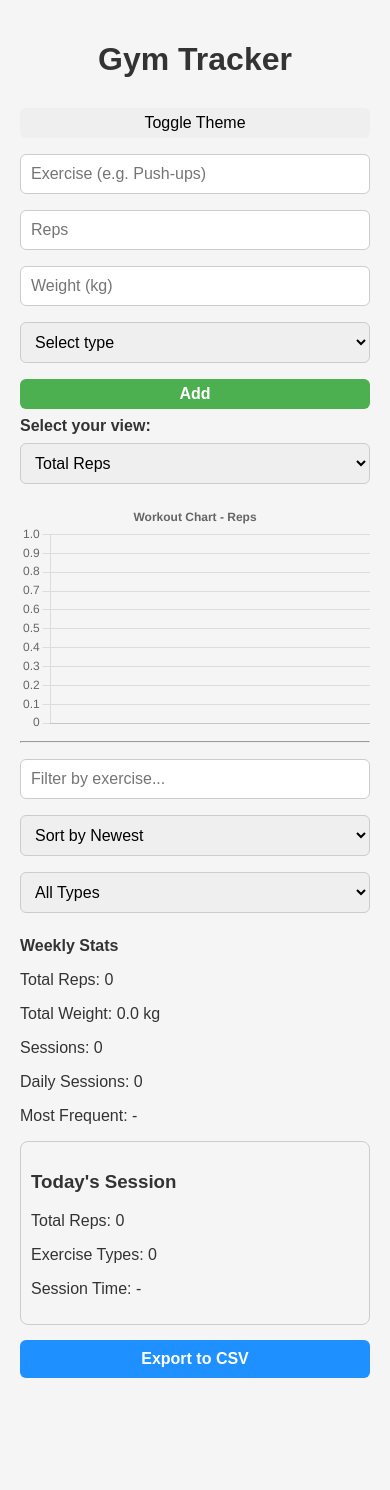
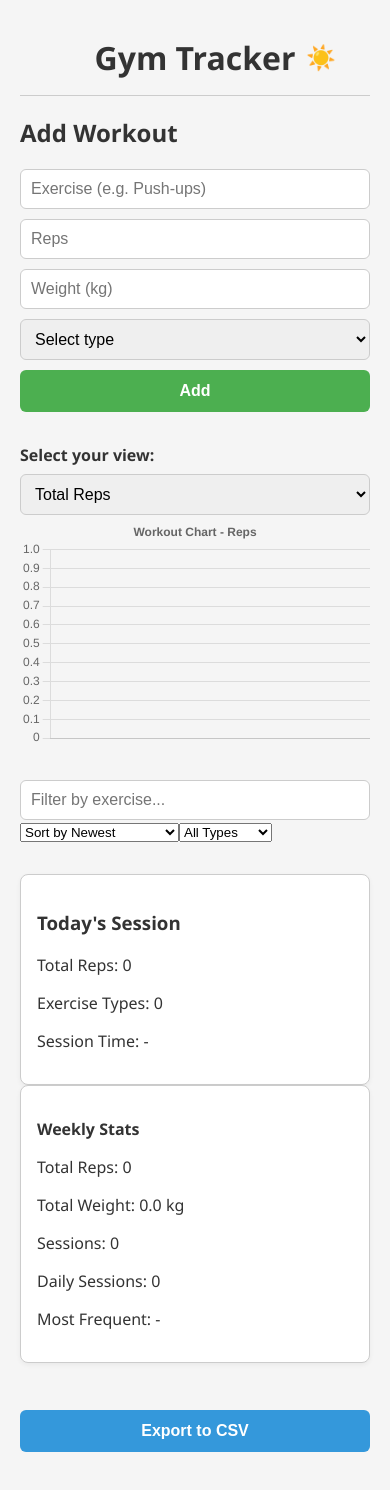
Before and after one commit to MiguelAgurto/gym-tracker, a plain HTML site: page index.html in a window 390 px wide. Before the commit the page ends 1429 px from the top, so only its background shows below. Drawn offline with nearby package versions, Linux system fonts and the light colour scheme.

Commit message:
New version - added Light/Dark mode

```diff
--- a/index.html
+++ b/index.html
@@ -9,10 +9,14 @@
   </head>
   <body>
     <div class="container">
+      <header>
         <h1>Gym Tracker</h1>
+        <button id="themeToggle">Toggle Theme</button>
+      </header>
 
-      <button id="themeToggle">Toggle Theme</button>
-
+      <main>
+        <section id="workout-input-section" aria-label="Add new workout">
+          <h2>Add Workout</h2>
           <form id="workout-form">
             <input
               type="text"
@@ -30,14 +34,16 @@
             </select>
             <button type="submit">Add</button>
           </form>
+        </section>
 
-      <label for="chartViewSelect" style="margin-top: 1em; font-weight: bold"
+        <section id="chart-section" aria-label="Workout charts and controls">
+          <label for="chartViewSelect" class="section-label"
             >Select your view:</label
           >
           <select
             id="chartViewSelect"
             title="Select chart view: reps, weight, or exercise type"
-        style="width: 100%; padding: 10px; margin-bottom: 1em"
+            class="chart-view-select"
           >
             <option value="reps">Total Reps</option>
             <option value="weight">Total Weight</option>
@@ -45,32 +51,34 @@
             <option value="cardio">Cardio Exercises</option>
             <option value="stretch">Stretch Exercises</option>
           </select>
+          <canvas id="workoutChart" height="200"></canvas>
+        </section>
 
-      <canvas id="workoutChart" height="200"></canvas>
+        <section id="filters-section" aria-label="Filter and sort workouts">
+          <input
+            type="text"
+            id="filterInput"
+            placeholder="Filter by exercise..."
+          />
+        </section>
 
-      <hr />
-
-      <input type="text" id="filterInput" placeholder="Filter by exercise..." />
-
-      <div id="statsBox"></div>
-
-      <!-- New Today's Session Stats -->
-      <div
-        id="todaySessionStats"
-        style="
-          margin-top: 1em;
-          padding: 10px;
-          border: 1px solid #ccc;
-          border-radius: 8px;
-        "
-      >
+        <section id="stats-section" aria-label="Workout statistics">
+          <div id="todaySessionStats" class="stats-card">
             <h3>Today's Session</h3>
             <p id="todayReps">Total Reps: 0</p>
             <p id="todayTypes">Exercise Types: 0</p>
             <p id="sessionTime">Session Time: -</p>
           </div>
 
+          <div id="statsBox" class="stats-card">
+            <!-- Weekly stats get dynamically inserted here -->
+          </div>
+        </section>
+
+        <section id="workout-list-section" aria-label="List of workouts">
           <ul id="workout-list"></ul>
+        </section>
+      </main>
     </div>
 
     <script src="https://cdn.jsdelivr.net/npm/chart.js"></script>
--- a/script.js
+++ b/script.js
@@ -10,7 +10,6 @@ document.addEventListener('DOMContentLoaded', () => {
   const themeToggle = document.getElementById('themeToggle');
   const filterInput = document.getElementById('filterInput');
   const statsBox = document.getElementById('statsBox');
-  const todaySessionStats = document.getElementById('todaySessionStats');
   const chartViewSelect = document.getElementById('chartViewSelect');
 
   const sortSelect = document.createElement('select');
@@ -35,15 +34,26 @@ document.addEventListener('DOMContentLoaded', () => {
 
   let savedWorkouts = JSON.parse(localStorage.getItem('workouts')) || [];
 
-  // === Theme Toggle Logic ===
+  // === Theme Toggle Logic with Sun/Moon icons ===
+  function updateThemeIcon() {
+    if (document.body.classList.contains('dark-mode')) {
+      themeToggle.textContent = '🌙'; // moon icon for dark mode
+    } else {
+      themeToggle.textContent = '☀️'; // sun icon for light mode
+    }
+  }
+
   themeToggle.addEventListener('click', () => {
     document.body.classList.toggle('dark-mode');
     localStorage.setItem('theme', document.body.classList.contains('dark-mode') ? 'dark' : 'light');
+    updateThemeIcon();
   });
 
+  // Initialize theme on page load
   if (localStorage.getItem('theme') === 'dark') {
     document.body.classList.add('dark-mode');
   }
+  updateThemeIcon();
 
   // === Export Button Setup ===
   const exportBtn = document.createElement('button');
@@ -140,7 +150,6 @@ document.addEventListener('DOMContentLoaded', () => {
     const totalWeight = recent.reduce((sum, w) => sum + (parseFloat(w.weight) || 0), 0);
     const sessionCount = recent.length;
 
-    // Calculate unique session days in recent data (daily sessions)
     const sessionDays = new Set();
     recent.forEach(w => {
       sessionDays.add(new Date(w.createdAt).toLocaleDateString());
@@ -167,19 +176,14 @@ document.addEventListener('DOMContentLoaded', () => {
   function updateTodaySessionStats(data) {
     const today = new Date().toLocaleDateString();
 
-    // Filter workouts for today only
     const todayWorkouts = data.filter(w => {
       return new Date(w.createdAt).toLocaleDateString() === today;
     });
 
-    // Calculate total reps today
     const totalReps = todayWorkouts.reduce((sum, w) => sum + parseInt(w.reps, 10), 0);
-
-    // Count distinct exercise types today
     const exerciseTypes = new Set(todayWorkouts.map(w => w.exercise.toLowerCase()));
     const typeCount = exerciseTypes.size;
 
-    // Find start and finish time of today’s session
     if (todayWorkouts.length > 0) {
       const times = todayWorkouts.map(w => new Date(w.createdAt));
       const startTime = new Date(Math.min(...times));
@@ -208,6 +212,7 @@ document.addEventListener('DOMContentLoaded', () => {
     container.style.display = 'flex';
     container.style.justifyContent = 'space-between';
     container.style.alignItems = 'center';
+    container.style.gap = '10px';
 
     const formattedDate = new Date(workout.createdAt).toLocaleString();
     const emoji = { strength: '💪', cardio: '🏃', stretch: '🧘' }[workout.type] || '';
@@ -289,6 +294,8 @@ document.addEventListener('DOMContentLoaded', () => {
     };
 
     const buttonWrapper = document.createElement('div');
+    buttonWrapper.style.display = 'flex';
+    buttonWrapper.style.gap = '6px';
     buttonWrapper.appendChild(favBtn);
     buttonWrapper.appendChild(editBtn);
     buttonWrapper.appendChild(deleteBtn);
@@ -320,20 +327,17 @@ document.addEventListener('DOMContentLoaded', () => {
   function updateChart(data, view = 'reps') {
     let filteredData = data;
 
-    // Filter by exercise type if view is one of those
     if (['strength', 'cardio', 'stretch'].includes(view)) {
       filteredData = data.filter(w => w.type === view);
-      view = 'reps'; // Show reps for these filtered types
+      view = 'reps';
     }
 
-    // Aggregate data by day
     const aggData = {};
     filteredData.forEach(w => {
       const date = new Date(w.createdAt).toLocaleDateString();
       if (view === 'weight') {
         aggData[date] = (aggData[date] || 0) + (parseFloat(w.weight) || 0);
       } else {
-        // default to reps count
         aggData[date] = (aggData[date] || 0) + parseInt(w.reps, 10);
       }
     });
@@ -365,9 +369,8 @@ document.addEventListener('DOMContentLoaded', () => {
       }
     });
 
-    // Animate chart fade-in
     chartCanvas.classList.remove('chart-fade');
-    void chartCanvas.offsetWidth; // Trigger reflow for animation restart
+    void chartCanvas.offsetWidth;
     chartCanvas.classList.add('chart-fade');
   }
 });
--- a/style.css
+++ b/style.css
@@ -1,6 +1,6 @@
 /* === Base Styles === */
 body {
-  font-family: sans-serif;
+  font-family: "Segoe UI", Tahoma, Geneva, Verdana, sans-serif;
   background: #f5f5f5;
   color: #333;
   margin: 0;
@@ -8,122 +8,267 @@ body {
 }
 
 .container {
-  max-width: 600px;
+  max-width: 650px;
   margin: auto;
 }
 
-h1 {
-  text-align: center;
+/* === Header === */
+header {
+  position: relative;
+  display: flex;
+  align-items: center;
+  justify-content: center;
+  padding: 1em 0;
+  border-bottom: 1px solid #ccc;
 }
 
-/* === Form Elements and Controls === */
-input,
-select,
-button,
-#filterInput,
-#sortSelect,
-#typeFilter {
-  width: 100%;
+header h1 {
+  margin: 0;
+  font-weight: bold;
+  font-size: 2rem;
+}
+
+#themeToggle {
+  position: absolute;
+  right: 1em;
+  background: none;
+  border: none;
+  font-size: 1.5rem;
+  cursor: pointer;
+  user-select: none;
+  transition: color 0.3s ease;
+}
+
+#themeToggle:hover {
+  color: #4caf50;
+}
+
+/* === Form Elements === */
+form {
+  display: flex;
+  flex-wrap: wrap;
+  gap: 10px;
+}
+
+form input,
+form select {
+  flex: 1 1 120px;
   padding: 10px;
-  margin: 8px 0;
   font-size: 1rem;
+  border-radius: 6px;
   border: 1px solid #ccc;
-  border-radius: 6px;
   box-sizing: border-box;
 }
 
 form button {
+  flex: 1 1 100%;
   background-color: #4caf50;
   color: white;
   font-weight: bold;
   cursor: pointer;
   border: none;
+  padding: 12px;
+  border-radius: 6px;
+  transition: background-color 0.3s ease;
 }
 
 form button:hover {
   background-color: #45a049;
 }
 
+/* === Sections === */
+section {
+  margin-bottom: 2em;
+}
+
+.section-label {
+  font-weight: bold;
+  margin-bottom: 0.5em;
+  display: block;
+}
+
+/* === Chart View Select === */
+.chart-view-select {
+  width: 100%;
+  padding: 10px;
+  border-radius: 6px;
+  border: 1px solid #ccc;
+  font-size: 1rem;
+  cursor: pointer;
+  transition: border-color 0.3s ease;
+}
+
+.chart-view-select:hover,
+.chart-view-select:focus {
+  border-color: #4caf50;
+  outline: none;
+}
+
+/* === Filters === */
+#filterInput {
+  width: 100%;
+  padding: 10px;
+  border-radius: 6px;
+  border: 1px solid #ccc;
+  font-size: 1rem;
+  box-sizing: border-box;
+}
+
+/* === Stats Cards === */
+.stats-card {
+  background: white;
+  padding: 1em;
+  border: 1px solid #ccc;
+  border-radius: 8px;
+  box-shadow: 0 2px 5px rgba(0, 0, 0, 0.05);
+}
+
+/* === Stats Cards Text Color in Dark Mode === */
+body.dark-mode .stats-card {
+  color: #eee !important; /* Make stats text bright and readable */
+  background-color: #222 !important; /* Slightly darker bg for contrast */
+  border-color: #444 !important;
+}
+
 /* === Workout List === */
-ul {
+ul#workout-list {
   list-style: none;
   padding: 0;
+  margin: 0;
 }
 
-li {
-  background: white;
+ul#workout-list li {
+  display: flex;
+  align-items: center;
+  justify-content: flex-start; /* Align children to start (left) */
   padding: 10px;
-  margin: 10px 0;
   border-radius: 8px;
-}
-
-li > div {
-  display: flex;
-  justify-content: space-between;
-  align-items: center;
+  background-color: white;
+  margin-bottom: 10px;
   gap: 10px;
 }
 
-li span {
-  flex: 1;
-  margin-right: 10px;
+body.dark-mode ul#workout-list li {
+  background-color: #1f1f1f;
 }
 
-li div > div {
+/* The text span should grow and align left */
+ul#workout-list li span {
+  flex-grow: 1; /* Makes span expand to fill space */
+  margin-right: 10px;
+  text-align: left; /* Align text left */
+  min-width: 0; /* Prevent flexbox overflow */
+  display: block;
+}
+
+/* Buttons container stays on the right */
+ul#workout-list li div:last-child {
   display: flex;
-  gap: 6px;
+  gap: 10px;
+  margin-left: auto; /* Push buttons to the far right */
 }
 
 /* === Buttons === */
 button {
+  min-width: 36px;
   padding: 6px 10px;
   border-radius: 6px;
   font-size: 1rem;
   cursor: pointer;
   border: none;
+  transition: background-color 0.3s ease;
 }
 
+/* Delete Button */
 button.delete {
-  background-color: red;
+  background-color: #e74c3c;
   color: white;
 }
 
 button.delete:hover {
-  background-color: darkred;
+  background-color: #c0392b;
 }
 
+/* Edit Button */
 button.edit {
-  background-color: orange;
+  background-color: #f39c12;
   color: black;
 }
 
 button.edit:hover {
-  background-color: darkorange;
+  background-color: #d68910;
 }
 
+/* Favorite Button */
 button.favorite {
-  background-color: gold;
+  background-color: #f1c40f;
   color: black;
 }
 
 button.favorite:hover {
-  background-color: goldenrod;
+  background-color: #d4ac0d;
 }
 
+/* === Dark Mode Buttons === */
+body.dark-mode button.delete {
+  background-color: #e74c3c;
+  color: white;
+}
+
+body.dark-mode button.delete:hover {
+  background-color: #c0392b;
+}
+
+body.dark-mode button.edit {
+  background-color: #f39c12;
+  color: black;
+}
+
+body.dark-mode button.edit:hover {
+  background-color: #d68910;
+}
+
+body.dark-mode button.favorite {
+  background-color: #f1c40f;
+  color: black;
+}
+
+body.dark-mode button.favorite:hover {
+  background-color: #d4ac0d;
+}
+
+/* === Export CSV Button === */
 #exportCSV {
-  background-color: dodgerblue;
+  background-color: #3498db;
   color: white;
   font-weight: bold;
-  padding: 10px 15px;
+  padding: 12px 15px;
   border: none;
   border-radius: 6px;
   cursor: pointer;
   margin: 15px 0;
   width: 100%;
+  transition: background-color 0.3s ease;
 }
 
 #exportCSV:hover {
-  background-color: #0073cc;
+  background-color: #2980b9;
+}
+
+/* === Chart fade-in animation === */
+.chart-fade {
+  animation: fadeInChart 0.5s ease forwards;
+}
+
+@keyframes fadeInChart {
+  from {
+    opacity: 0;
+    transform: translateY(10px);
+  }
+  to {
+    opacity: 1;
+    transform: translateY(0);
+  }
 }
 
 /* === Dark Mode === */
@@ -139,22 +284,3 @@ body.dark-mode button {
   color: #f0f0f0;
   border: 1px solid #555;
 }
-
-body.dark-mode li {
-  background-color: #1f1f1f;
-}
-
-body.dark-mode button.delete {
-  background-color: red;
-  color: white;
-}
-
-body.dark-mode button.edit {
-  background-color: orange;
-  color: black;
-}
-
-body.dark-mode button.favorite {
-  background-color: gold;
-  color: black;
-}
```
Lines whose indentation alone changed are shown as unchanged.
